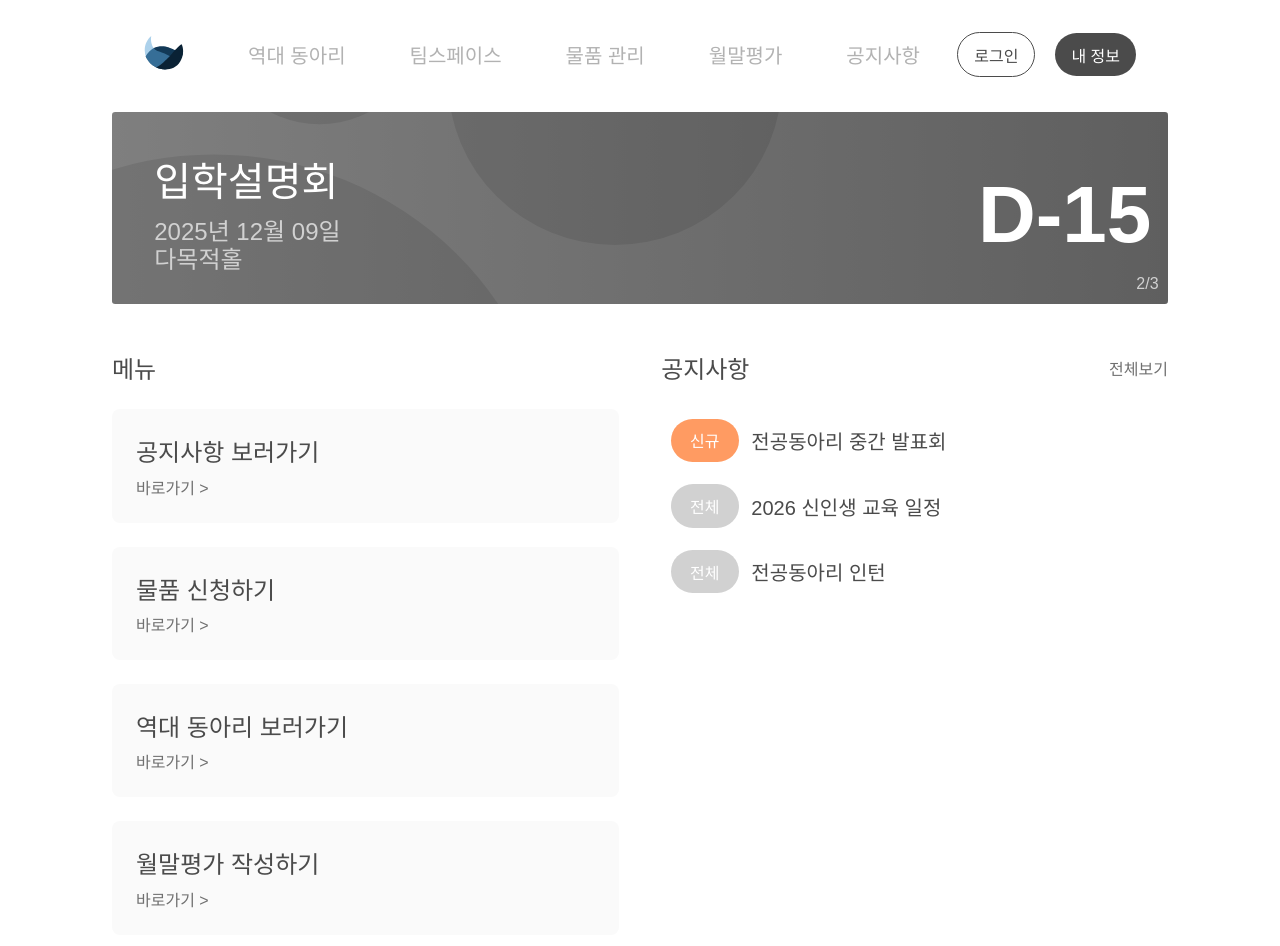
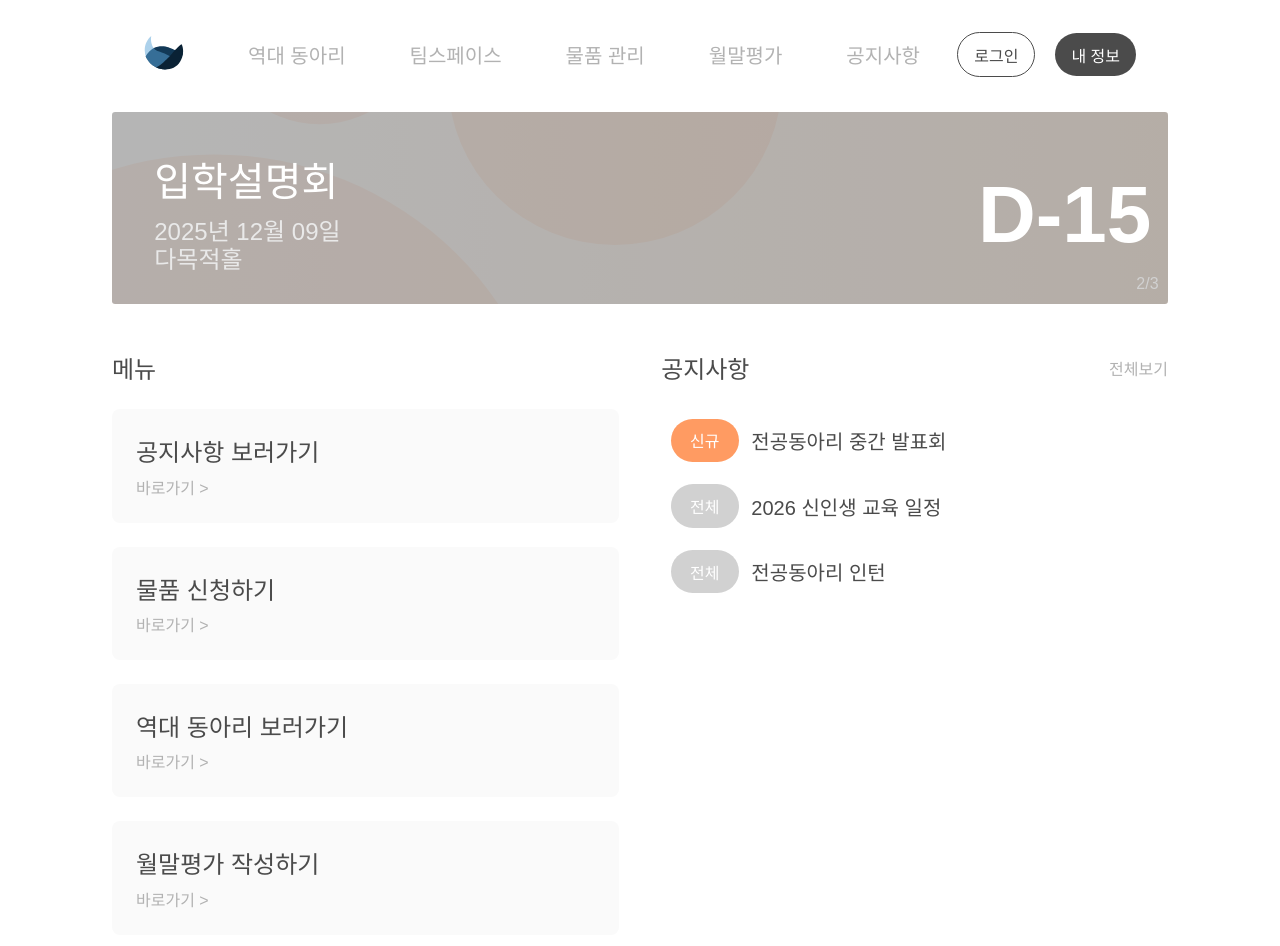
Before and after one commit to arabssm/muldum-v2, a Next.js app in the folder muldum/: page / in a window 1280 px wide. Shown: the top 946 px of the page. Built offline with nearby package versions, Linux system fonts and the light colour scheme; a web font is replaced by a local one.

Commit message:
docs #10) :: 슬라이더 이미지 변경

```diff
--- a/muldum/src/components/slider/style.ts
+++ b/muldum/src/components/slider/style.ts
@@ -32,7 +32,7 @@ export const SlideWrapper = styled.div`
 export const Overlay = styled.div`
     position: absolute;
     inset: 0;
-    background: rgba(0, 0, 0, 0.5);
+    background: rgba(70, 70, 70, 0.4);
 `;
 
 export const Legendimg = styled.img`
@@ -59,7 +59,7 @@ export const SubTitle = styled.div`
     font-weight: 400;
     left: 4%;
     top: 67%;
-    color: #D1D1D1;
+    color: #e9e9e9ff;
 `;
 
 export const Date = styled.div`
@@ -69,7 +69,7 @@ export const Date = styled.div`
     position: absolute;
     left: 4%;
     top: 52%;
-    color: #D1D1D1;
+    color: #e9e9e9ff;
 `;
 
 export const Ddate = styled.div`
--- a/muldum/src/containers/ui/main/style.ts
+++ b/muldum/src/containers/ui/main/style.ts
@@ -62,7 +62,7 @@ export const Title = styled.div`
 
 export const Subtitle = styled.div`
     font-size: 1rem;
-    color: #707070;
+    color: #B2B2B2;
     font-weight: 500;
     cursor: pointer;
 
```
Also changed, not shown: muldum/public/assets/basicBG.svg.
